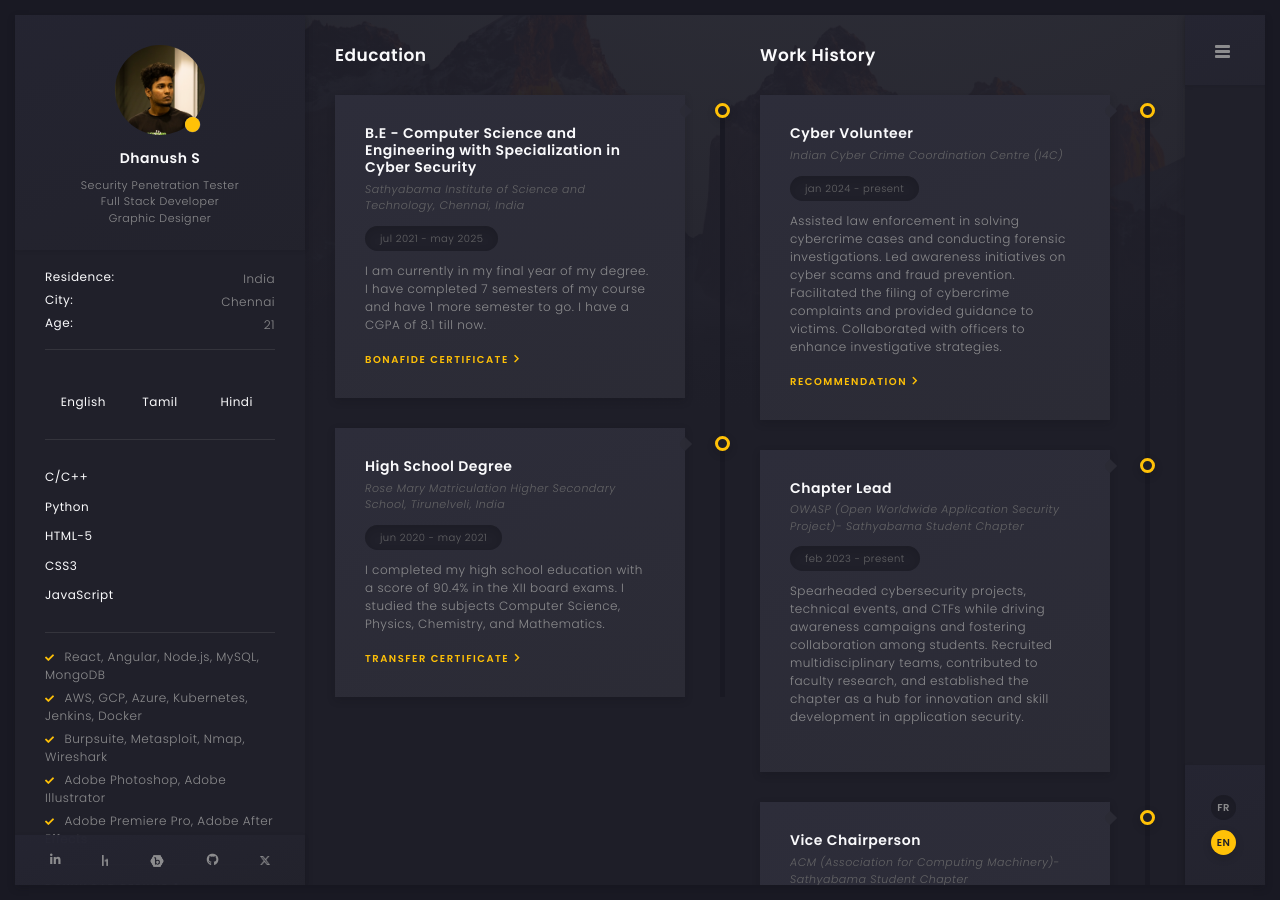
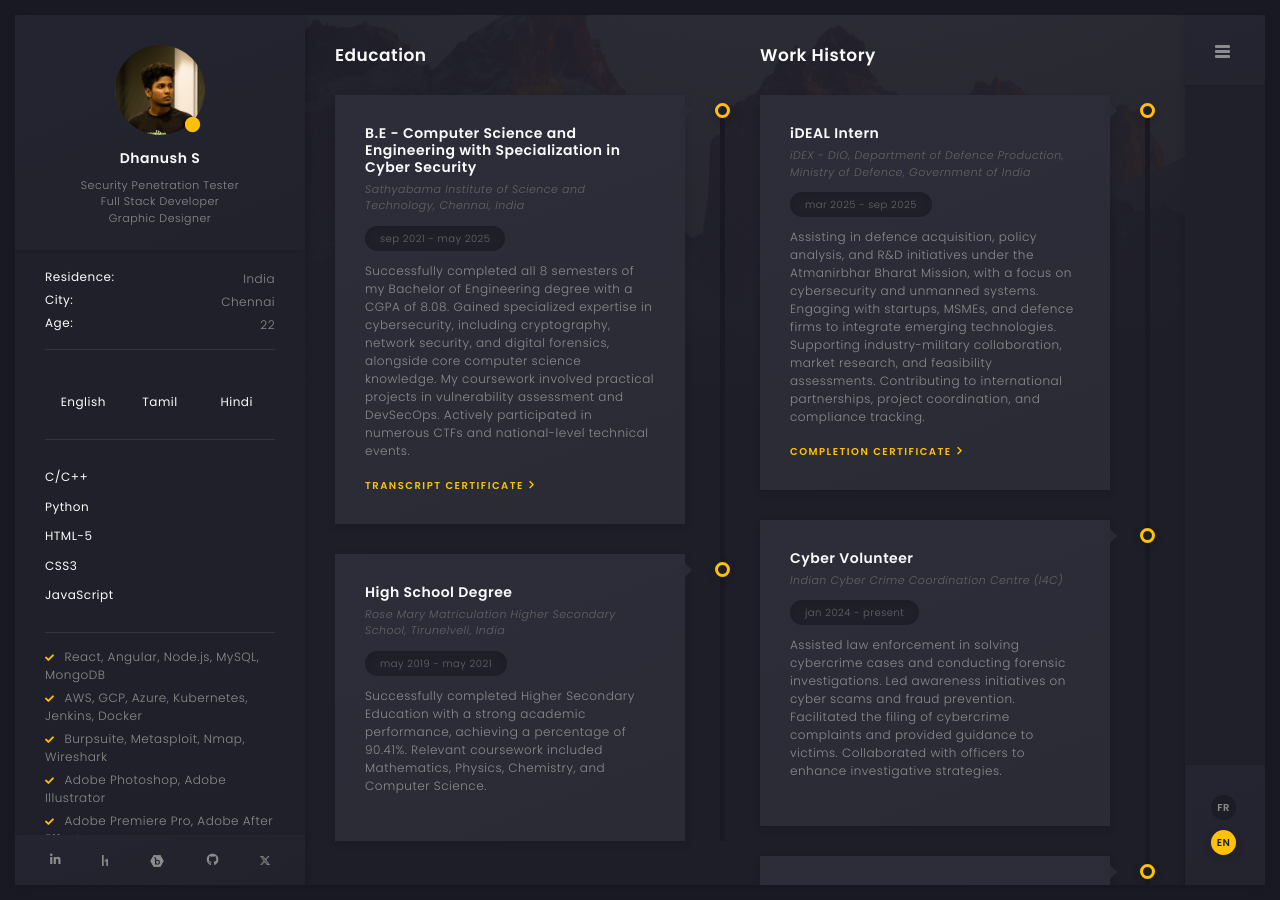
Before and after one commit to Dhanush-Ravi/Dhanush-s-Portfolio, a Jekyll site: the page built from history.html, in a window 1280 px wide. Built offline with Jekyll 4.4.1, drawn with Linux system fonts in a browser that asks for light colours; comment, search, counter and statistics services are not loaded.

Commit message:
First Update

```diff
--- a/_config.yml
+++ b/_config.yml
@@ -21,9 +21,9 @@
 title: Dhanush's Portfolio
 email: dhanushravee@gmail.com
 description: >- # this means to ignore newlines until "baseurl:"
-  My personal portfolio site built using Jekyll with Ruby, jQuery, Swup, Swiper, Isotope, Three.js, and anime.js.
+  I’m Dhanush, the Hacker your friends told you about. I break things. I fix things. Sometimes both at once. Security researcher. Bug hunter. Builder of things that defend, breaker of things that pretend.From drone forensics to defence-sector cyber ops, from CTF flags to DevSecOps pipelines — I make systems confess what they are not programmed to. I speak in packets, think in payloads, and sleep with Burp open. CTF junkie. Offensive security nerd.
 baseurl: "" # the subpath of your site, e.g. /blog
-url: "" # the base hostname & protocol for your site, e.g. http://example.com
+url: "https://dhanushravi.me" # the base hostname & protocol for your site, e.g. http://example.com
 
 
 # Build settings
--- a/history.html
+++ b/history.html
@@ -44,7 +44,7 @@ permalink: /History
                 </li>
                 <li>
                   <h6>Age:</h6>
-                  <span>21</span>
+                  <span>22</span>
                 </li>
               </ul>
             </div>
@@ -120,11 +120,11 @@ permalink: /History
             </div>
           </div>
           <div class="art-ls-social">
-            <a href="https://www.linkedin.com/in/dhanush-s-25706421a/" target=""><i class="fab fa-linkedin-in"></i></a>
-            <a href="https://hackerone.com/dhanush_ravi" target="_blank"><i class="custom-icon"><img src="img/h1_mark_white.png" width="6" alt=""></i></a>
-            <a href="https://bugcrowd.com/dhanush_ravi" target="_blank"><i class="custom-icon"><img src="img/bugcrowd icon.png" width="16" alt=""></i></a>
-            <a href="https://github.com/Dhanush-Ravi" target="_blank"><i class="fab fa-github"></i></a>
-            <a href="https://x.com/Dhanush__Ravi" target="_blank"><i class="custom-icon"><img src="img/x-twitter-brands-solid.svg.png" width="10" alt=""></i></a>
+            <a href="https://www.linkedin.com/in/dhanush-s-25706421a/" target="_blank" rel="noopener noreferrer" data-no-swup><i class="redi fab fa-linkedin-in"></i></a>
+            <a href="https://hackerone.com/dhanush_ravi" target="_blank" rel="noopener noreferrer" data-no-swup><i class="redi custom-icon"><img src="img/h1_mark_white.png" width="6" color="" alt=""></i></a>
+            <a href="https://bugcrowd.com/dhanush_ravi" target="_blank" rel="noopener noreferrer" data-no-swup><i class="redi custom-icon"><img src="img/bugcrowd icon.png" width="16" alt=""></i></a>
+            <a href="https://github.com/Dhanush-Ravi" target="_blank" rel="noopener noreferrer" data-no-swup><i class="redi fab fa-github"></i></a>
+            <a href="https://x.com/Dhanush__Ravi" target="_blank" rel="noopener noreferrer" data-no-swup><i class="redi custom-icon"><img src="img/x-twitter-brands-solid.svg.png" width="10" color="" alt=""></i></a>
           </div>
         </div>
       </div>
@@ -157,13 +157,13 @@ permalink: /History
                               </div>
                             </div>
                             <div class="art-right-side">
-                              <span class="art-date">jul 2021 - may 2025</span>
+                              <span class="art-date">sep 2021 - may 2025</span>
                             </div>
                           </div>
                           <p>
-                            I am currently in my final year of my degree. I have completed 7 semesters of my course and have 1 more semester to go. I have a CGPA of 8.1 till now.
+                            Successfully completed all 8 semesters of my Bachelor of Engineering degree with a CGPA of 8.08. Gained specialized expertise in cybersecurity, including cryptography, network security, and digital forensics, alongside core computer science knowledge. My coursework involved practical projects in vulnerability assessment and DevSecOps. Actively participated in numerous CTFs and national-level technical events.
                           </p>
-                          <a data-fancybox="diplome" data-no-swup="" href="" class="art-link art-color-link art-w-chevron">Bonafide Certificate</a>
+                          <a class="art-link art-color-link art-w-chevron" data-fancybox="certificate" data-no-swup href="img/certificates/Transcript Certificate .pdf">Transcript Certificate</a>
                         </div>
                       </div>
                       <div class="art-timeline-item">
@@ -178,13 +178,13 @@ permalink: /History
                               </div>
                             </div>
                             <div class="art-right-side">
-                              <span class="art-date">jun 2020 - may 2021</span>
+                              <span class="art-date">may 2019 - may 2021</span>
                             </div>
                           </div>
                           <p>
-                            I completed my high school education with a score of 90.4% in the XII board exams. I studied the subjects Computer Science, Physics, Chemistry, and Mathematics.
+                            Successfully completed Higher Secondary Education with a strong academic performance, achieving a percentage of 90.41%. Relevant coursework included Mathematics, Physics, Chemistry, and Computer Science.
                           </p>
-                          <a data-fancybox="diplome" data-no-swup="" href="" class="art-link art-color-link art-w-chevron">Transfer Certificate</a>
+                          <!-- <a data-fancybox="diplome" data-no-swup="" href="" class="art-link art-color-link art-w-chevron">Marksheet</a> -->
                         </div>
                       </div>
                     </div>
@@ -196,6 +196,27 @@ permalink: /History
                       </div>
                     </div>
                     <div class="art-timeline">
+                      <div class="art-timeline-item">
+                        <div class="art-timeline-mark-light"></div>
+                        <div class="art-timeline-mark"></div>
+                        <div class="art-a art-timeline-content">
+                          <div class="art-card-header">
+                            <div class="art-left-side">
+                              <h5>iDEAL Intern</h5>
+                              <div class="art-el-suptitle mb-15">
+                                iDEX - DIO, Department of Defence Production, Ministry of Defence, Government of India
+                              </div>
+                            </div>
+                            <div class="art-right-side">
+                              <span class="art-date">mar 2025 - sep 2025</span>
+                            </div>
+                          </div>
+                          <p>
+                            Assisting in defence acquisition, policy analysis, and R&D initiatives under the Atmanirbhar Bharat Mission, with a focus on cybersecurity and unmanned systems. Engaging with startups, MSMEs, and defence firms to integrate emerging technologies. Supporting industry-military collaboration, market research, and feasibility assessments. Contributing to international partnerships, project coordination, and compliance tracking.
+                          </p>
+                          <a class="art-link art-color-link art-w-chevron" data-fancybox="certificate" data-no-swup href="img/certificates/iDEAL Internship Certificate.pdf">Completion Certificate</a>
+                        </div>
+                      </div>
                       <div class="art-timeline-item">
                         <div class="art-timeline-mark-light"></div>
                         <div class="art-timeline-mark"></div>
@@ -214,9 +235,9 @@ permalink: /History
                           <p>
                             Assisted law enforcement in solving cybercrime cases and conducting forensic investigations. Led awareness initiatives on cyber scams and fraud prevention. Facilitated the filing of cybercrime complaints and provided guidance to victims. Collaborated with officers to enhance investigative strategies.
                           </p>
-                          <a data-fancybox="recommendation" data-no-swup="" href="#art-recomendation-popup-3" class="art-link art-color-link art-w-chevron">Recommendation</a>
+                          <!-- <a data-fancybox="recommendation" data-no-swup="" href="#art-recomendation-popup-3" class="art-link art-color-link art-w-chevron">Recommendation</a> -->
                         </div>
-                        <div class="art-recomendation-popup" style="display: none" id="art-recomendation-popup-3">
+                        <!-- <div class="art-recomendation-popup" style="display: none" id="art-recomendation-popup-3">
                           <div class="art-a art-testimonial">
                             <div class="testimonial-body">
                               <img class="art-testimonial-face" src="img/testimonials/muthukumar.png" alt="face" />
@@ -241,7 +262,7 @@ permalink: /History
                               <div class="art-right-side"></div>
                             </div>
                           </div>
-                        </div>
+                        </div> -->
                       </div>
                       <div class="art-timeline-item">
                         <div class="art-timeline-mark-light"></div>
@@ -249,18 +270,19 @@ permalink: /History
                         <div class="art-a art-timeline-content">
                           <div class="art-card-header">
                             <div class="art-left-side">
-                              <h5>Chapter Lead</h5>
+                              <h5>Chapter Leader</h5>
                               <div class="art-el-suptitle mb-15">
                                 OWASP (Open Worldwide Application Security Project)- Sathyabama Student Chapter
                               </div>
                             </div>
                             <div class="art-right-side">
-                              <span class="art-date">feb 2023 - present</span>
+                              <span class="art-date">feb 2023 - may 2025</span>
                             </div>
                           </div>
                           <p>
                             Spearheaded cybersecurity projects, technical events, and CTFs while driving awareness campaigns and fostering collaboration among students. Recruited multidisciplinary teams, contributed to faculty research, and established the chapter as a hub for innovation and skill development in application security.
                           </p>
+                          <a class="art-link art-color-link art-w-chevron" data-fancybox="certificate" data-no-swup href="img/certificates/OWASP Completion Certificate.pdf">Experience Letter</a>
                         </div>
                       </div>
                       <div class="art-timeline-item">
@@ -275,13 +297,13 @@ permalink: /History
                               </div>
                             </div>
                             <div class="art-right-side">
-                              <span class="art-date">jan 2024 - oct 2024</span>
+                              <span class="art-date">dec 2023 - nov 2024</span>
                             </div>
                           </div>
                           <p>
                             Managed chapter operations, membership, and events while ensuring alignment with ACM policies. Planned budgets, audits, and elections, fostered partnerships with local ACM groups, and led recruitment campaigns. Mentored students, enhancing member engagement and strengthening the chapter's leadership pipeline.
                           </p>
-                          <a class="art-link art-color-link art-w-chevron" data-fancybox="certificate" data-no-swup href="">Completion Letter</a>
+                          <a class="art-link art-color-link art-w-chevron" data-fancybox="certificate" data-no-swup href="img/certificates/ACM Completion Certificate.pdf">Experience Letter</a>
                         </div>
                       </div>
                       <div class="art-timeline-item">
@@ -290,13 +312,13 @@ permalink: /History
                         <div class="art-a art-timeline-content">
                           <div class="art-card-header">
                             <div class="art-left-side">
-                              <h5>Drone Security Research Intern</h5>
+                              <h5>Drone Forensic Research Intern</h5>
                               <div class="art-el-suptitle mb-15">
                                 Multi Dimensional Technologies Pvt. Ltd., Bangalore
                               </div>
                             </div>
                             <div class="art-right-side">
-                              <span class="art-date">dec 2022 - april 2023</span>
+                              <span class="art-date">dec 2022 - apr 2023</span>
                             </div>
                           </div>
                           <p>
```
Also changed, not shown: contact.html (+17 -11 lines), index.html (+32 -17 lines), projects.html (+7 -7 lines), img/brands/CCW-CV.png (added), img/brands/multid logo.png (deleted), img/certificates/University's Best Project Award 2025.jpg (added), img/thumbnail.ico (added), 9 other files.
